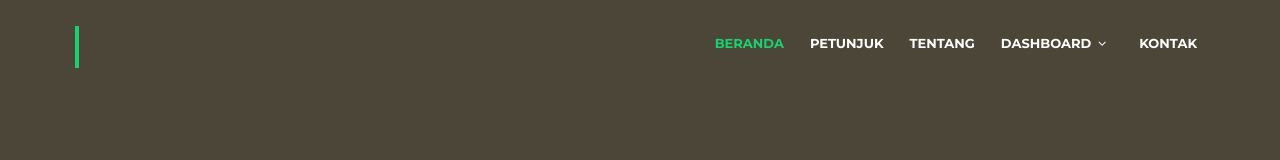
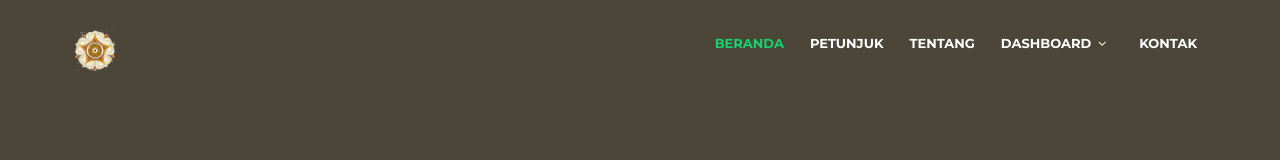
Before and after one commit to pemodelantransportasikulonprogo/pemodelantransportasikulonprogo.github.io, a plain HTML site: page index.html in a window 1280 px wide. Shown: the top 160 px of the page. Drawn offline with nearby package versions, Linux system fonts and the light colour scheme; files whose address does not match are found by name.

Commit message:
update index logo

```diff
--- a/index.html
+++ b/index.html
@@ -44,7 +44,7 @@
     <div class="container-fluid">
 
       <div id="logo" class="pull-left">
-        <h1><a href="#intro" class="scrollto"></a></h1>
+        <a href="#intro" class="scrollto"><img src="img/logo-ugm.png" alt="logo" title="ugm" /></a>
         <!-- Uncomment below if you prefer to use an image logo -->
         <!-- <a href="#intro"><img src="img/logo.png" alt="" title="" /></a>-->
       </div>
```
